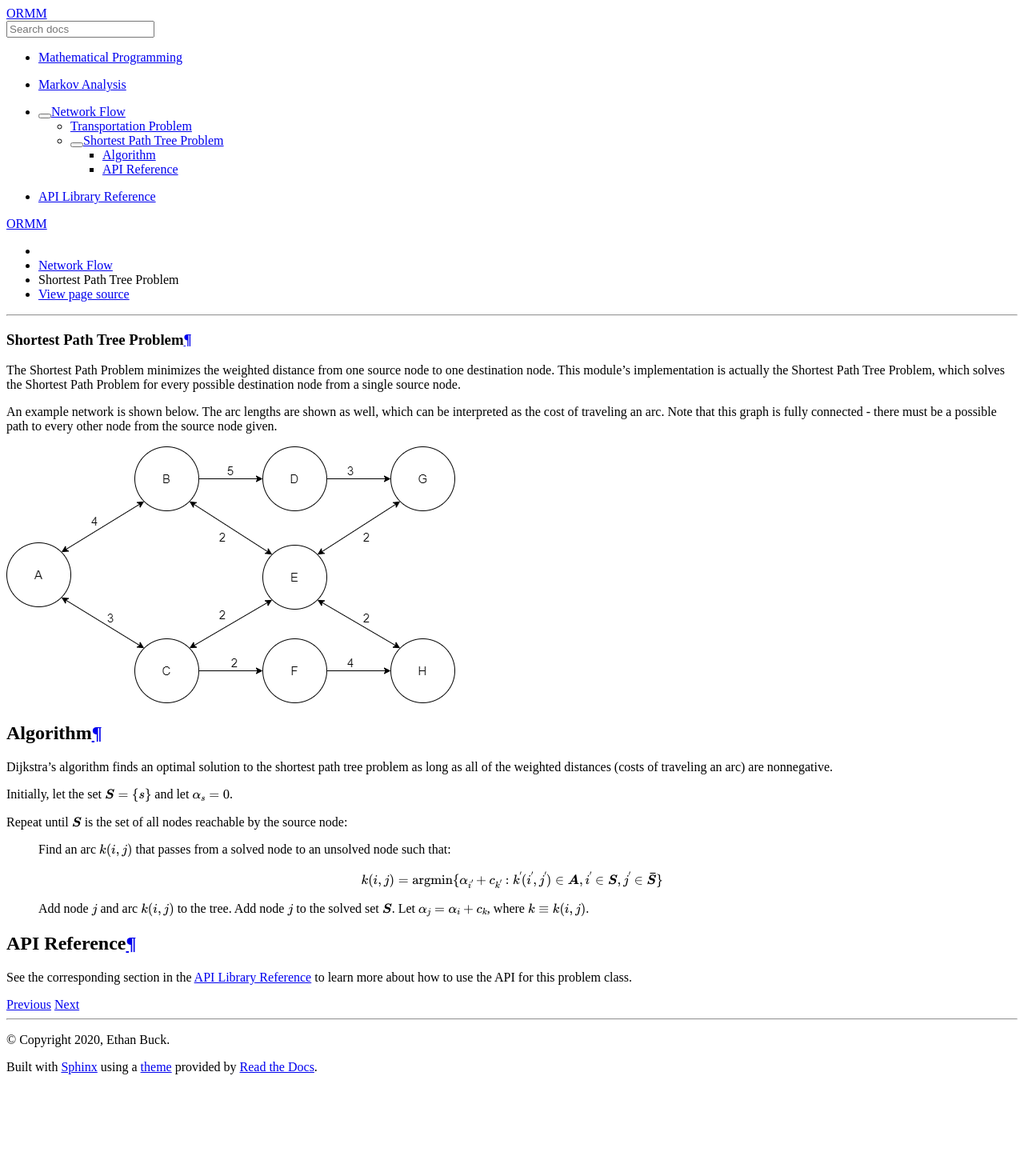
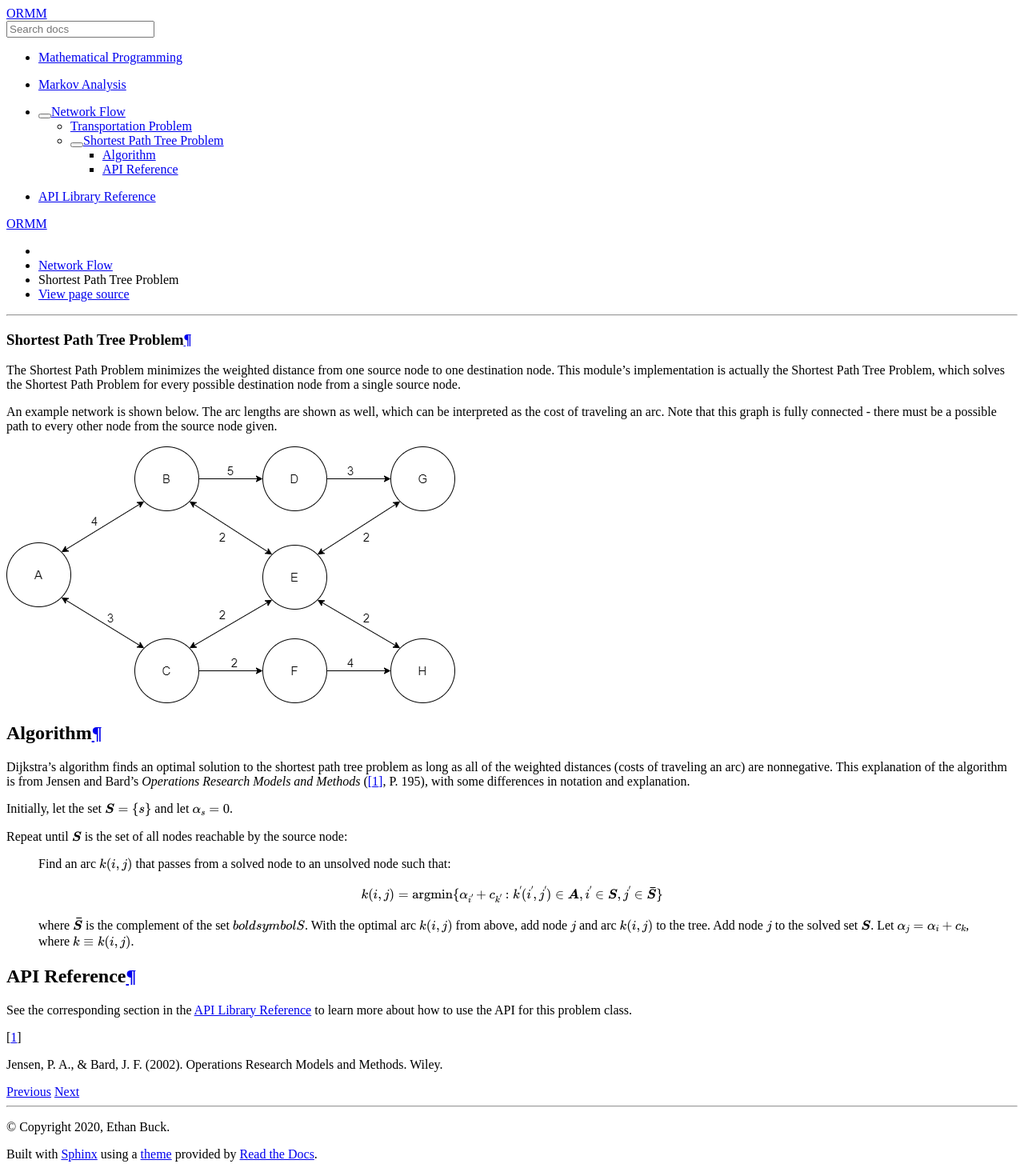
Before and after one commit to egbuck/ormm, a Sphinx documentation site: the page built from docs/source/network/shortest_path.rst, in a window 1280 px wide. Shown: the whole page at 80% size. Built offline with Sphinx 7.4.7 and the Read the Docs theme 2.0.0, drawn with Linux system fonts in a browser that asks for light colours; before the commit the page ends 1351 px from its top, so only the background shows below that.

Commit message:
Adding reference to algorithm & small adjustments

```diff
--- a/docs/source/network/shortest_path.rst
+++ b/docs/source/network/shortest_path.rst
@@ -16,7 +16,9 @@ Algorithm
 ---------
 Dijkstra's algorithm finds an optimal solution to the shortest path tree problem
 as long as all of the weighted distances (costs of traveling an arc) are
-nonnegative.
+nonnegative.  This explanation of the algorithm is from Jensen and Bard's
+*Operations Research Models and Methods* ([1]_, P. 195), with some differences
+in notation and explanation.
 
 Initially, let the set :math:`\boldsymbol{S} = \{s\}` and let :math:`\alpha_s = 0`.
 
@@ -30,7 +32,9 @@ Repeat until :math:`\boldsymbol{S}` is the set of all nodes reachable by the sou
        k^{'}(i^{'}, j^{'}) \in \boldsymbol{A}, i^{'} \in \boldsymbol{S},
        j^{'} \in \boldsymbol{\bar{S}} \}
 
-    Add node :math:`j` and arc :math:`k(i, j)` to the tree.  Add node :math:`j` to the solved
+    where :math:`\boldsymbol{\bar{S}}` is the complement of the set :math:`boldsymbol{S}`.
+    With the optimal arc :math:`k(i, j)` from above, add node :math:`j`
+    and arc :math:`k(i, j)` to the tree.  Add node :math:`j` to the solved
     set :math:`\boldsymbol{S}`.  Let :math:`\alpha_j = \alpha_i + c_k`,
     where :math:`k \equiv k(i, j)`.
 
@@ -38,3 +42,6 @@ API Reference
 -------------
 See the corresponding section in the :ref:`api_reference` to learn more
 about how to use the API for this problem class.
+
+.. [1] Jensen, P. A., & Bard, J. F. (2002). Operations Research Models
+   and Methods. Wiley.
```
